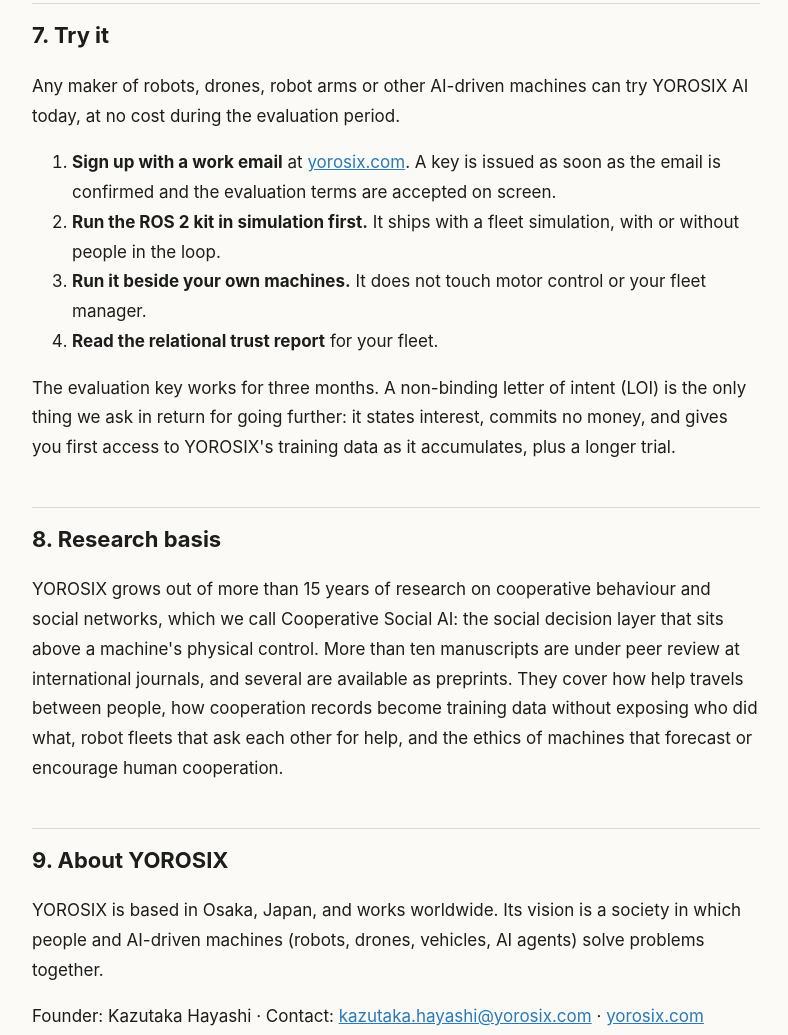
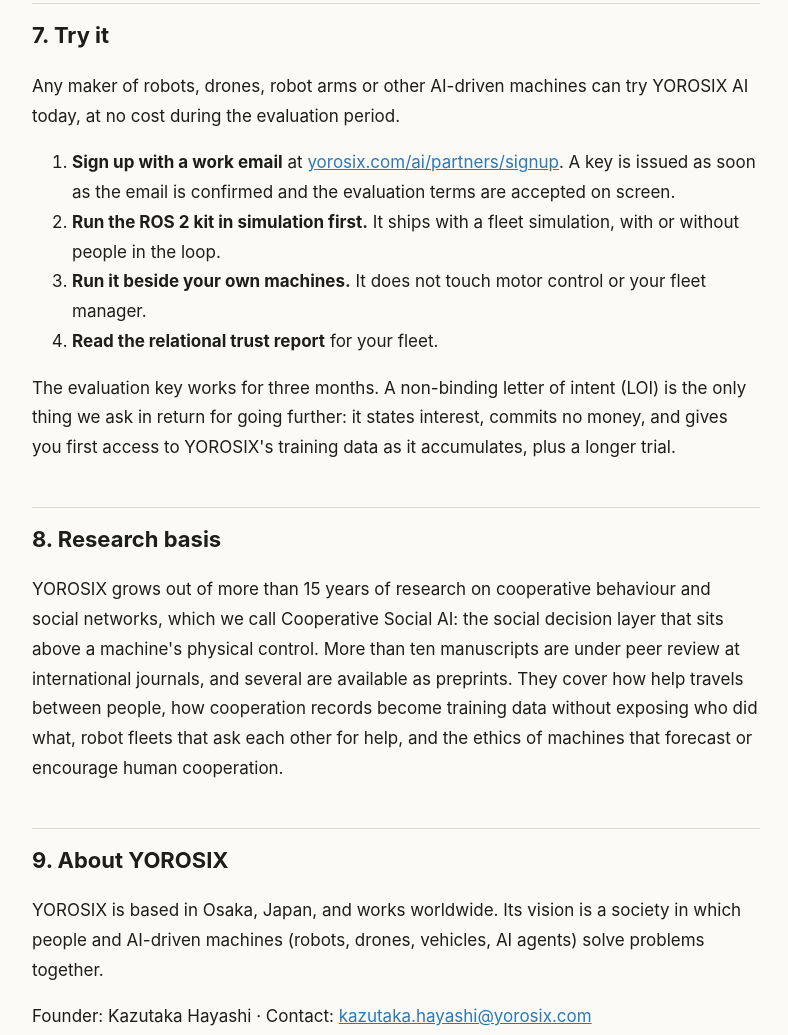
Before and after one commit to kazutakahayashiyorosix/yorosix-ai-whitepaper, a plain HTML site: page index.html in a window 1280 px wide. Shown: the part 4958-5993 px from the top of the page, without its empty margins (244-1032 px from the left). Drawn offline with Linux system fonts and the light colour scheme.

Commit message:
Link to the YOROSIX AI partner signup, not the platform
Co-Authored-By: Claude Opus 5.5 <noreply@anthropic.com>
Claude-Session: https://claude.ai/code/session_011jRQQKd17wd4gXDHzEdnaE

```diff
--- a/index.html
+++ b/index.html
@@ -239,9 +239,9 @@ never, by itself, be used to stop asking them.</p>
 can try YOROSIX AI today, at no cost during the evaluation period.</p>
 <ol type="1">
 <li><strong>Sign up with a work email</strong> at <a
-href="https://yorosix.com">yorosix.com</a>. A key is issued as soon as
-the email is confirmed and the evaluation terms are accepted on
-screen.</li>
+href="https://www.yorosix.com/ai/partners/signup">yorosix.com/ai/partners/signup</a>.
+A key is issued as soon as the email is confirmed and the evaluation
+terms are accepted on screen.</li>
 <li><strong>Run the ROS 2 kit in simulation first.</strong> It ships
 with a fleet simulation, with or without people in the loop.</li>
 <li><strong>Run it beside your own machines.</strong> It does not touch
@@ -267,8 +267,7 @@ the ethics of machines that forecast or encourage human cooperation.</p>
 a society in which people and AI-driven machines (robots, drones,
 vehicles, AI agents) solve problems together.</p>
 <p>Founder: Kazutaka Hayashi · Contact: <a
-href="mailto:kazutaka.hayashi@yorosix.com"><span>kazutaka.hayashi@yorosix.com</span></a>
-· <a href="https://yorosix.com">yorosix.com</a></p>
+href="mailto:kazutaka.hayashi@yorosix.com"><span>kazutaka.hayashi@yorosix.com</span></a></p>
 <p>YOROSIX AI is patent pending. The demo in this repository uses a
 simplified rule and does not contain YOROSIX AI's methods.</p>
 
```
Also changed, not shown: ja/index.html (+2 -3 lines), 3 other files.
